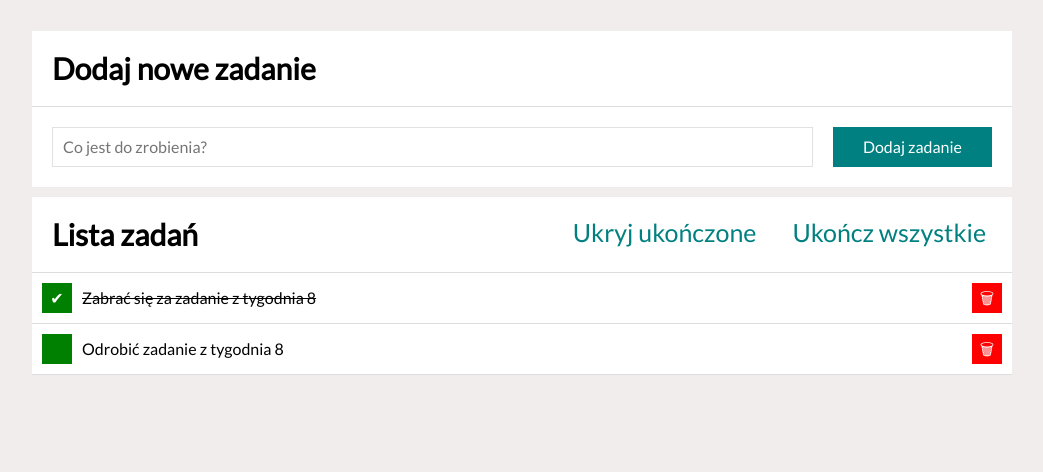
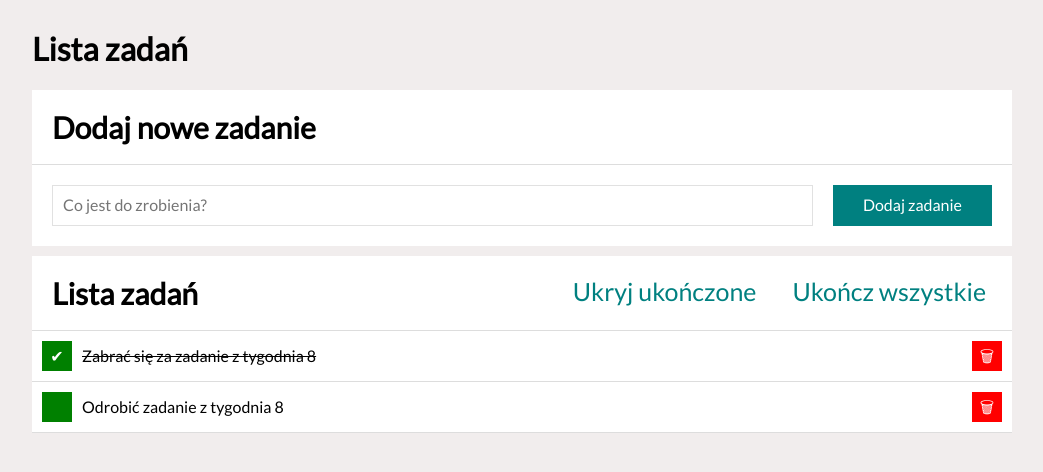
Before and after one commit to Mardrog/todo-list-react, a React (Create React App) app: page / in a window 1280 px wide. Shown: the top 472 px of the page, without its empty margins (118-1161 px from the left). Built offline with nearby package versions, Linux system fonts and the light colour scheme.

Commit message:
moved unnecessary html code from App.js to components

```diff
--- a/src/App.js
+++ b/src/App.js
@@ -15,21 +15,19 @@ const hideDoneTasks = false;
 function App() {
   return (
     <Container>
-      <Header />
-      <Section
-        header={<h2 className="section__header">Dodaj nowe zadanie</h2>}
-        extraFormContainer={<Form />}
+      <Header
+        title="Lista zadań"
       />
       <Section
-        extraContainer={
-          <div className="section__container">
-            <h2 className="section__header">Lista zadań </h2>
-            <Buttons tasks={tasks} hideDoneTasks={hideDoneTasks} />
-          </div>
+        header="Dodaj nowe zadanie"
+        formContainer={<Form />}
+      />
+      <Section
+        header="Lista zadań"
+        buttonsContainer={<Buttons tasks={tasks} hideDoneTasks={hideDoneTasks} />}
+        tasksContainer={
+          <Tasks tasks={tasks} hideDoneTasks={hideDoneTasks} />
         }
-        extraTasksContainer={<div className="section__tasksContainer">
-          <Tasks tasks={tasks} hideDoneTasks={hideDoneTasks} />
-        </div>}
       />
     </Container>
   );
--- a/src/Buttons/index.js
+++ b/src/Buttons/index.js
@@ -15,6 +15,7 @@ const Buttons = ({ tasks, hideDoneTasks }) => (
                 Ukończ wszystkie
             </button>
         </div>
+
     )
 );
 
--- a/src/Section/index.js
+++ b/src/Section/index.js
@@ -1,11 +1,13 @@
 import "./style.css";
 
-const Section = ({ header, extraContainer, extraFormContainer, extraTasksContainer, }) => (
+const Section = ({ header, buttonsContainer, formContainer, tasksContainer, }) => (
     <section className="section">
-        {extraContainer}
-        {header}
-        {extraFormContainer}
-        {extraTasksContainer}
+        <div className="section__container">
+            <h2 className="section__header">{header} </h2>
+            {buttonsContainer}
+        </div>
+        {formContainer}
+        {tasksContainer}
     </section>
 );
 
--- a/src/Tasks/index.js
+++ b/src/Tasks/index.js
@@ -1,6 +1,7 @@
 import "./style.css";
 
 const Tasks = ({ tasks, hideDoneTasks, done }) => (
+    <div className="section__tasksContainer">
         <ul className="section__tasksList">
             {tasks.map(task => (
                 <li
@@ -18,6 +19,7 @@ const Tasks = ({ tasks, hideDoneTasks, done }) => (
                 </li>
             ))}
         </ul >
+    </div>
 );
 
 export default Tasks;
```
Lines whose indentation alone changed are shown as unchanged.
